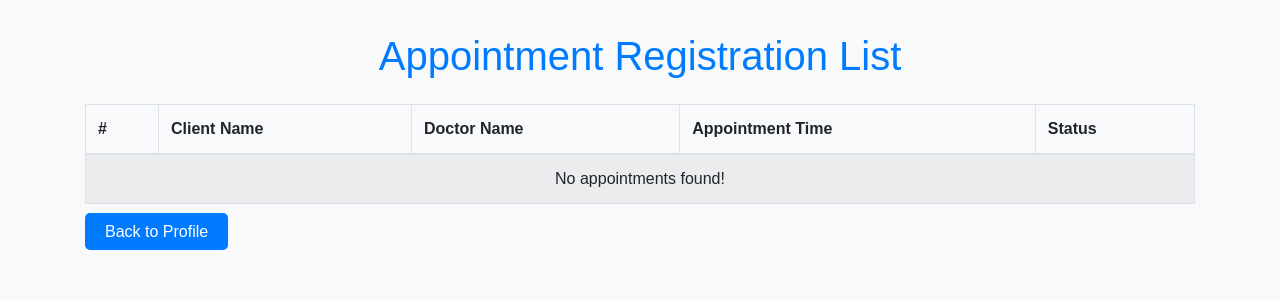
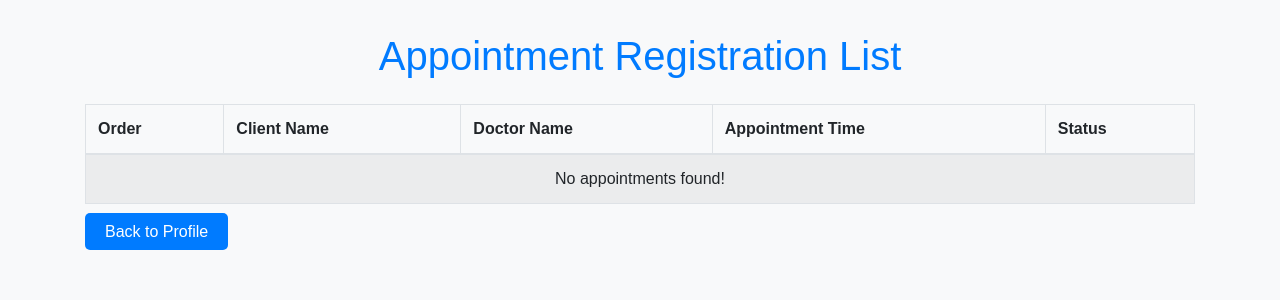
Before and after one commit to Hieuthao63d/Final_Project_305, a PHP site: page /appointment_list.php in a window 1280 px wide. Shown: the part 56-356 px from the top of the page. Run offline with PHP 8.4, Linux system fonts and the light colour scheme; data comes from the database, SQL or seed files in the repository; data that the repository does not hold is empty.

Commit message:
All Functions run with basic UI

```diff
--- a/Bussiness_Logic_Layer/AppointmentService.php
+++ b/Bussiness_Logic_Layer/AppointmentService.php
@@ -49,7 +49,7 @@ if ($_SERVER["REQUEST_METHOD"] == "POST") {
         // Redirect to a confirmation page or show a success message
         echo "Appointment successfully booked!";
         // You can redirect like this:
-        // header("Location: ..//Presentation_Layer/profile_page.php");
+        header("Location: ../Presentation_Layer/appointment_list.php");
 
     } catch (mysqli_sql_exception $e) {
         echo "Error processing the appointment: " . $e->getMessage();
--- a/Presentation_Layer/appointment_list.php
+++ b/Presentation_Layer/appointment_list.php
@@ -80,7 +80,7 @@
         <table class="table table-bordered table-striped">
             <thead>
                 <tr>
-                    <th>#</th>
+                    <th>Order</th>
                     <th>Client Name</th>
                     <th>Doctor Name</th>
                     <th>Appointment Time</th>
```
